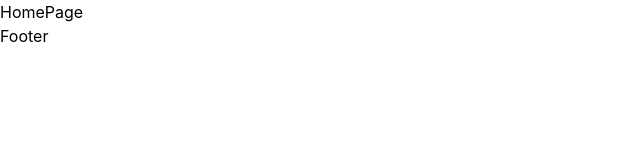
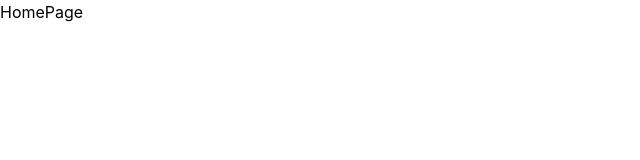
Before and after one commit to Alex-20031003/PIZZARO, a React (Vite) app: page / in a window 1280 px wide. Shown: the top 160 px of the page, without its empty margins (0-640 px from the left). Built offline with nearby package versions, Linux system fonts and the light colour scheme.

Commit message:
fix: delete import in Header.tsx

```diff
--- a/src/app/layouts/MainLayout.tsx
+++ b/src/app/layouts/MainLayout.tsx
@@ -4,14 +4,14 @@ import { Outlet } from 'react-router'
 
 export function MainLayout() {
   return(
-    <>
+    <div className='flex min-h-screen flex-col'>
       <Header />
 
-      <main>
+      <main className='flex-1'>
         <Outlet />
       </main>
 
       <Footer />
-    </>
+    </div>
   )
 }
--- a/src/index.css
+++ b/src/index.css
@@ -15,11 +15,3 @@
 *::after {
   box-sizing: border-box;
 }
-
-body{
-  min-height: 100vh;
-  display: flex;
-  flex-direction: column;
-  align-items: flex-start;
-  justify-content: flex-start;
-}
--- a/src/shared/ui/Container.tsx
+++ b/src/shared/ui/Container.tsx
@@ -4,7 +4,7 @@ type Props = {
 
 export default function Container({ children }: Props) {
   return (
-    <div className='mx-auto w-full max-w-[1200px] xl:max-w-[1400px] 2xl:max-w-[1600px]'>
+    <div className='mx-auto w-full max-w-300 xl:max-w-350 2xl:max-w-400'>
       {children}
     </div>
   )
--- a/src/widgets/header/Header.tsx
+++ b/src/widgets/header/Header.tsx
@@ -1,10 +1,12 @@
-import { NavLink, Link } from 'react-router'
-import { navItems } from './header.data'
 
 export default function Header() {
   return (
-    <header className=''>
-
+    <header className='flex flex-row items-center justify-between shadow-2xs'>
+      <div>
+        <div>
+          <img src="" alt="" />
+        </div>
+      </div>
     </header>
   )
 }
```
